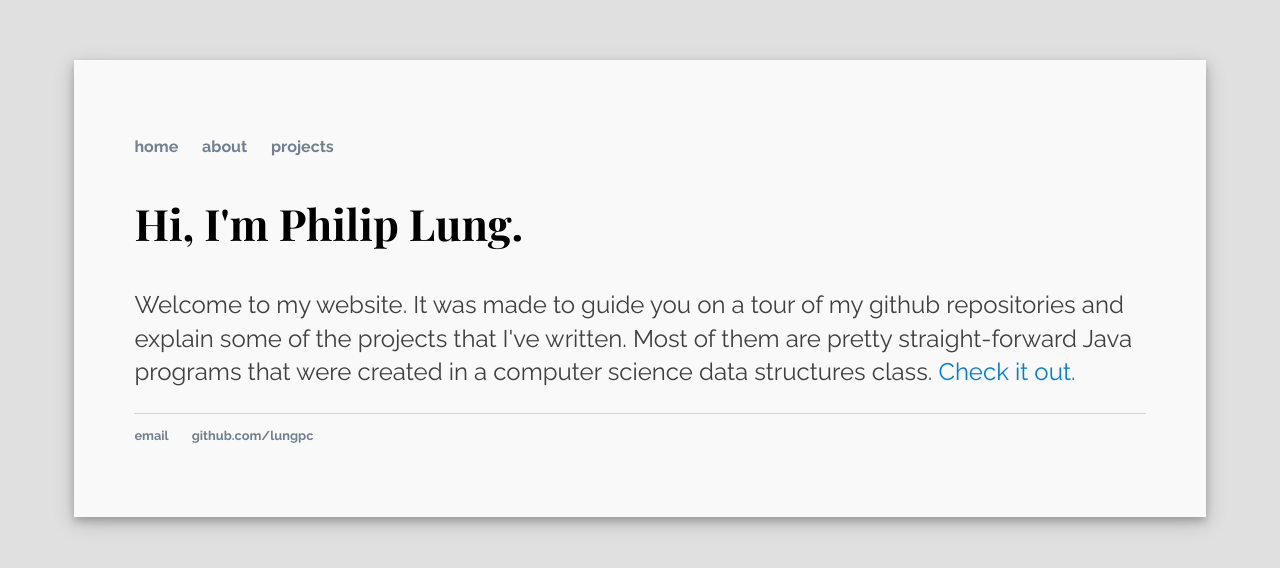
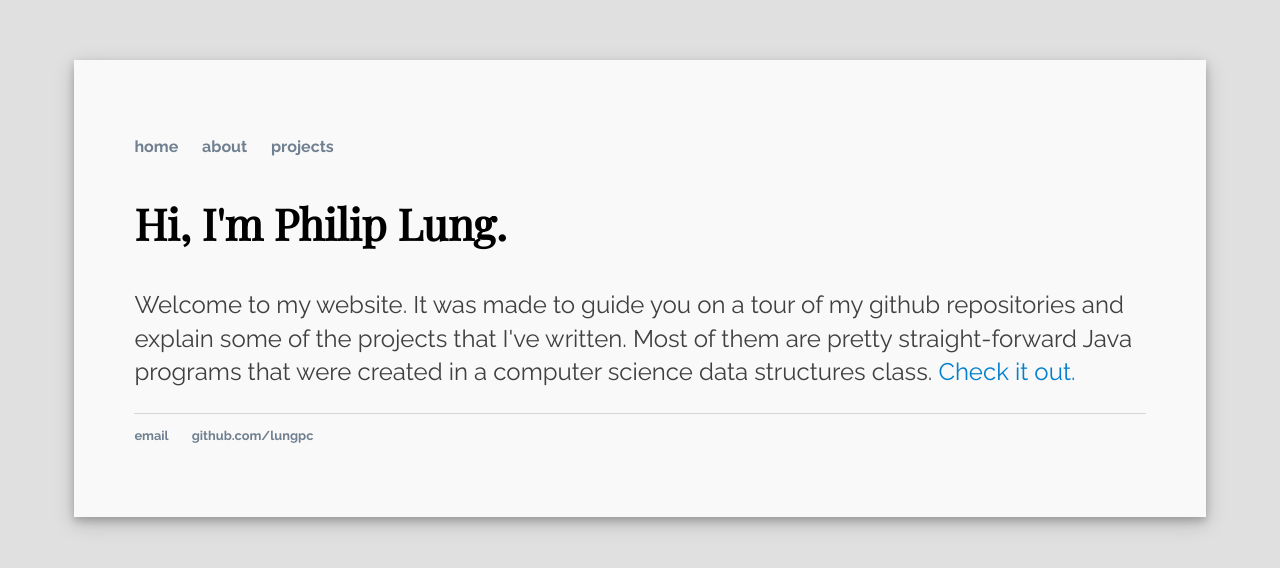
Before and after one commit to lungpc/lungpc.github.io, a Jekyll site: the page built from index.html, in a window 1280 px wide. Shown: the top 568 px of the page. Built offline with Jekyll 4.4.1, drawn with Linux system fonts in a browser that asks for light colours; some web fonts are replaced.

Commit message:
Update default.html

```diff
--- a/_layouts/default.html
+++ b/_layouts/default.html
@@ -5,7 +5,8 @@
 			<!-- link to main stylesheet -->
 			<link rel="stylesheet" type="text/css" href="/css/style.css">
 			<link href='https://fonts.googleapis.com/css?family=Raleway:400,700' rel='stylesheet' type='text/css'>
-			<link href='https://fonts.googleapis.com/css?family=Playfair+Display:400,700' rel='stylesheet' type='text/css'>
+			<link href='https://fonts.googleapis.com/css?family=Playfair+Display:400,400italic' rel='stylesheet' type='text/css'>
+			<link href='https://fonts.googleapis.com/css?family=Roboto' rel='stylesheet' type='text/css'>
 		</head>
 		<body>
 			<div id="container">
```
